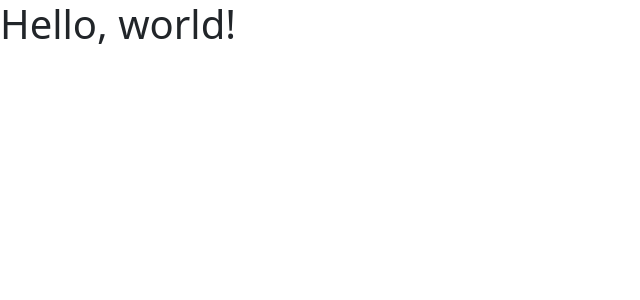
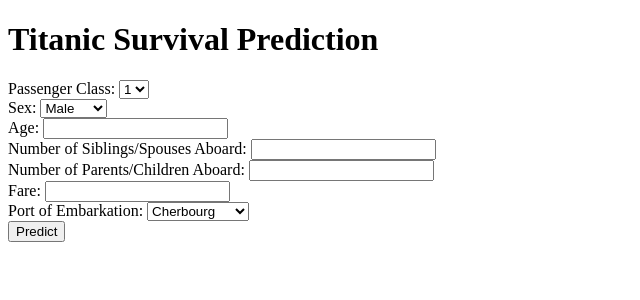
Before and after one commit to debsandipagt/Project_titanic-machine-learning-from-disaster, a Flask app: page / in a window 1280 px wide. Shown: the top 300 px of the page, without its empty margins (0-640 px from the left). Run offline with Flask 3, Linux system fonts and the light colour scheme; parts of the project's set-up code (start-up, migrations or seed data) failed here and were passed over.

Commit message:
commiting

```diff
--- a/app.py
+++ b/app.py
@@ -26,5 +26,16 @@
         result = 'Passenger is alive'
     return jsonify(result)
 
+@app.route('/predict', methods=['POST'])
+def predict():
+    data = [x if x != '' else '0' for x in request.form.values()]
+    final_input = scaler.transform(np.array(data).reshape(1, -1))
+    print(final_input)
+    output = svmmodel.predict(final_input)
+    return render_template('home.html', prediction_text='The Predicted outcome is {}'.format(output))
+
+
+
+
 if __name__ == "__main__":
     app.run(debug=True)
--- a/templates/home.html
+++ b/templates/home.html
@@ -1,13 +1,47 @@
-<!doctype html>
-<html lang="en">
-  <head>
-    <meta charset="utf-8">
-    <meta name="viewport" content="width=device-width, initial-scale=1">
-    <title>Bootstrap demo</title>
-    <link href="https://cdn.jsdelivr.net/npm/bootstrap@5.3.0-alpha3/dist/css/bootstrap.min.css" rel="stylesheet" integrity="sha384-KK94CHFLLe+nY2dmCWGMq91rCGa5gtU4mk92HdvYe+M/SXH301p5ILy+dN9+nJOZ" crossorigin="anonymous">
-  </head>
-  <body>
-    <h1>Hello, world!</h1>
-    <script src="https://cdn.jsdelivr.net/npm/bootstrap@5.3.0-alpha3/dist/js/bootstrap.bundle.min.js" integrity="sha384-ENjdO4Dr2bkBIFxQpeoTz1HIcje39Wm4jDKdf19U8gI4ddQ3GYNS7NTKfAdVQSZe" crossorigin="anonymous"></script>
-  </body>
+<!DOCTYPE html>
+<html>
+<head>
+	<title> Titanic Survival Prediction </title>
+</head>
+<body>
+	<h1> Titanic Survival Prediction </h1>
+	<form action="{{ url_for('predict') }}" method="post">
+		<label for="Pclass"> Passenger Class: </label>
+		<select name="Pclass" id="Pclass">
+			<option value="1">1</option>
+			<option value="2">2</option>
+			<option value="3">3</option>
+		</select>
+		<br>
+		<label for="Sex"> Sex: </label>
+		<select name="Sex" id="Sex">
+			<option value="0">Male</option>
+			<option value="1">Female</option>
+		</select>
+		<br>
+		<label for="Age"> Age: </label>
+		<input type="number" name="Age" id="Age" step="0.01">
+		<br>
+		<label for="SibSp"> Number of Siblings/Spouses Aboard: </label>
+		<input type="number" name="SibSp" id="SibSp">
+		<br>
+		<label for="Parch"> Number of Parents/Children Aboard: </label>
+		<input type="number" name="Parch" id="Parch">
+		<br>
+		<label for="Fare"> Fare: </label>
+		<input type="number" name="Fare" id="Fare" step="0.01">
+		<br>
+		<label for="Embarked"> Port of Embarkation: </label>
+		<select name="Embarked" id="Embarked">
+			<option value="0">Cherbourg</option>
+			<option value="1">Queenstown</option>
+			<option value="2">Southampton</option>
+		</select>
+		<br>
+		<input type="submit" value="Predict">
+	</form>
+	{% if prediction_text %}
+	<p> The Predicted outcome is {{ prediction_text }} </p>
+	{% endif %}
+</body>
 </html>
```
